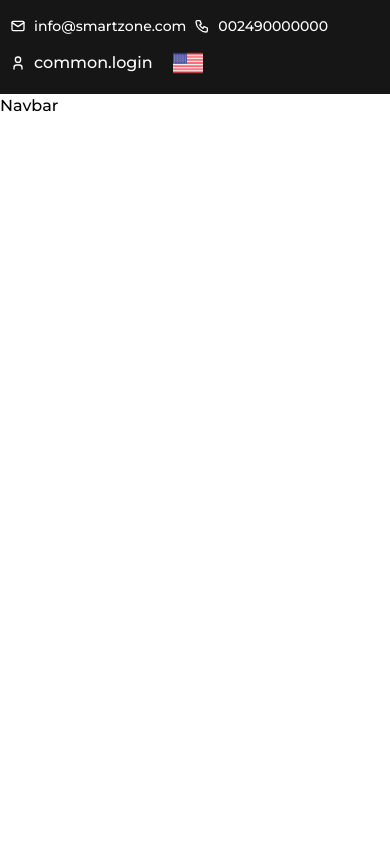
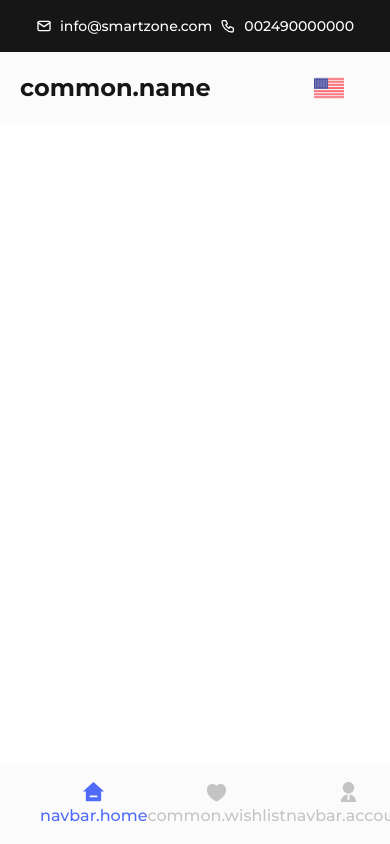
Before and after one commit to mo-almalik/store, a React (Vite) app: page / in a window 390 px wide. Built offline with nearby package versions, Linux system fonts and the light colour scheme; the HTML template or start-up script is replaced by a standard one.

Commit message:
update top nav hiddin items in mobile done navbar three views in mobile or labtop or tablet search copmponent just design

```diff
--- a/public/locales/ar/translation.json
+++ b/public/locales/ar/translation.json
@@ -1,6 +1,15 @@
 {
     "common" :{
         "name":"سمارت زون",
-        "login" :"تسجيل الدخول"
+        "login" :"تسجيل الدخول",
+        "search" :"بحث...",
+        "wishlist": "المفضلة",
+        "cart":"عربة التسوق"
+    },
+
+    "navbar" :{
+        "home" :"الرئيسية",
+        "account":"الحساب",
+        "cart":"العربة"
     }
 }
--- a/public/locales/en/translation.json
+++ b/public/locales/en/translation.json
@@ -1,6 +1,14 @@
 {
     "common" :{
         "name":"Smart Zone",
-        "login" :"login"
+        "login" :"login",
+        "search" :"search...",
+        "wishlist":"wishlist",
+        "cart" :"cart"
+    },
+    "navbar" :{
+        "home" :"home",
+        "account":"account",
+        "cart":"cart"
     }
 }
--- /dev/null
+++ b/src/components/Search.jsx
@@ -0,0 +1,13 @@
+import React from 'react'
+import { TbSearch } from 'react-icons/tb'
+
+function Search({placeholder ="بحث"}) {
+  return <>
+    <form className='relative'>
+        <input type='search' placeholder={placeholder} className='border border-[#E1E1E1] p-2 rounded-md outline-none w-full' />
+        <TbSearch className=' absolute top-3  rtl:left-3  ltr:right-3' />
+    </form>
+  </>
+}
+
+export default Search
--- a/src/components/common/Navbar.jsx
+++ b/src/components/common/Navbar.jsx
@@ -1,9 +1,115 @@
-import React from 'react'
+import React from "react";
+import { useTranslation } from "react-i18next";
+import Search from "../Search";
+import { TbHeartFilled, TbShoppingBag } from "react-icons/tb";
+import {
+  RiHeart3Fill,
+  RiHome3Fill,
+  RiShoppingCart2Fill,
+  RiUser2Fill,
+} from "react-icons/ri";
+import { NavLink } from "react-router-dom";
+import LanguageSwitcher from "./LanguageSwitcher";
 
 function Navbar() {
+  const { t } = useTranslation();
   return (
-    <div>Navbar</div>
-  )
+    <>
+      <div className="bg-light py-5">
+        <div className="container flex items-center justify-between gap-5">
+          <div className="w-full md:w-[33%]">
+            <h2 className="text-black font-bold text-2xl">
+              {t("common.name")}
+            </h2>
+          </div>
+          <div className="w-full hidden md:block">
+            <Search placeholder={t("common.search")} />
+          </div>
+          <div className="w-[33%] flex items-center justify-center gap-4 ">
+            <div className="md:hidden">
+              <LanguageSwitcher />
+            </div>
+            <div className="hidden md:block">
+              <div className="flex items-center">
+                <div className="relative">
+                  <TbHeartFilled className="text-[#C4C4C4] size-7" />
+                  <div className=" absolute text-white -top-3 rtl:-right-3 ltr:right-3 w-6 h-6 rounded-full flex items-center justify-center bg-main">
+                    0
+                  </div>
+                </div>
+                <div className="md:hidden lg:block">{t("common.wishlist")}</div>
+              </div>
+            </div>
+
+            <div className="hidden md:block">
+              <div className="flex items-center">
+                <div className="relative">
+                  <TbShoppingBag className="text-[#C4C4C4] rtl:-right-3C4C4] size-7" />
+                  {/* count cart */}
+                  <div className=" absolute text-white -top-4 rtl:-right-3 ltr:right-3 w-6 h-6 rounded-full flex items-center justify-center bg-main">
+                    0
+                  </div>
+                </div>
+                <div className="md:hidden lg:block">{t("common.cart")}</div>
+              </div>
+            </div>
+          </div>
+        </div>
+      </div>
+
+      <div className="md:hidden bg-light py-4 fixed bottom-0 w-full px-10 ">
+        <div className="flex items-center justify-between ">
+          <NavLink
+            to="/"
+            className={({ isActive }) =>
+              isActive
+                ? "text-main flex flex-col items-center"
+                : "text-[#C4C4C4] flex flex-col items-center"
+            }
+          >
+            <RiHome3Fill size={23} />
+            <span>{t("navbar.home")}</span>
+          </NavLink>
+
+          <NavLink
+            to="/favorites"
+            className={({ isActive }) =>
+              isActive
+                ? "text-main flex flex-col items-center"
+                : "text-[#C4C4C4] flex flex-col items-center"
+            }
+          >
+            <RiHeart3Fill size={23} />
+            <span>{t("common.wishlist")}</span>
+          </NavLink>
+
+          <NavLink
+            to="/profile"
+            className={({ isActive }) =>
+              isActive
+                ? "text-main flex flex-col items-center"
+                : "text-[#C4C4C4] flex flex-col items-center"
+            }
+          >
+            <RiUser2Fill size={23} />
+            <span>{t("navbar.account")}</span>
+          </NavLink>
+
+          <NavLink
+            to="/cart"
+            className={({ isActive }) =>
+              isActive
+                ? "text-main flex flex-col items-center"
+                : "text-[#C4C4C4] flex flex-col items-center"
+            }
+          >
+            <RiShoppingCart2Fill size={23} />
+            <span>{t("navbar.cart")}</span>
+          </NavLink>
+        </div>
+      </div>
+    </>
+  );
 }
 
-export default Navbar
+export default Navbar;
--- a/src/components/common/TopNav.jsx
+++ b/src/components/common/TopNav.jsx
@@ -1,37 +1,46 @@
-import React from 'react'
+import React from "react";
 import { TbMail, TbPhone, TbUser } from "react-icons/tb";
-import { Link } from 'react-router-dom';
-import LanguageSwitcher from './LanguageSwitcher';
-import { useTranslation } from 'react-i18next';
+import { Link } from "react-router-dom";
+import LanguageSwitcher from "./LanguageSwitcher";
+import { useTranslation } from "react-i18next";
 function TopNav() {
-  const {t} = useTranslation()
+  const { t } = useTranslation();
   return (
-    <div className='w-full bg-black py-4'>
-    <div className='container text-white flex flex-wrap gap-3  items-center justify-between'>
-      <div className='flex items-center justify-center gap-2'>
+    <div className="w-full bg-black py-4">
+      <div className="container text-white flex flex-wrap gap-3  items-center justify-between">
+        <div className="w-full md:w-fit flex items-center justify-center gap-2">
           {/* emial */}
-        <div className='flex items-center gap-2 ltr:flex-row-reverse '>
-          <span className='text-sm'>info@smartzone.com</span>
-          <span><TbMail  /></span>
+          <div className="flex items-center gap-2 ltr:flex-row-reverse ">
+            <span className="text-sm">info@smartzone.com</span>
+            <span>
+              <TbMail />
+            </span>
           </div>
           {/* phone */}
-        <div className='flex items-center gap-2 ltr:flex-row-reverse'>
-          <span  className='text-sm'>002490000000</span>
-          <span><TbPhone /></span>
+          <div className="flex items-center gap-2 ltr:flex-row-reverse">
+            <span className="text-sm">002490000000</span>
+            <span>
+              <TbPhone />
+            </span>
           </div>
         </div>
-      <div className='flex items-center justify-center gap-5'>
-       <div className='flex items-center gap-2'>
-       <span><TbUser /></span>
-       <Link to={'/'}>{t('common.login')}</Link>
+        <div className="hidden md:block">
+          <div className="flex items-center justify-center gap-5">
+            <div className="flex items-center gap-2 ">
+              <span>
+                <TbUser />
+              </span>
+              <Link to={"/"}>{t("common.login")}</Link>
             </div>
+
             <div>
               <LanguageSwitcher />
             </div>
           </div>
         </div>
       </div>
-  )
+    </div>
+  );
 }
 
-export default TopNav
+export default TopNav;
--- a/src/index.css
+++ b/src/index.css
@@ -24,10 +24,11 @@ html,body{
   --color-main :#506BFA;
   --color-black :#161616 ;
   --color-dark :#32353C;
+  --color-light:#FBFBFB;
 }
 
 @utility container  {
   max-width:1320px;
-  padding:0px 10px;
+  padding:0px 20px;
   margin:auto;
 }
```
Lines whose indentation alone changed are shown as unchanged.
